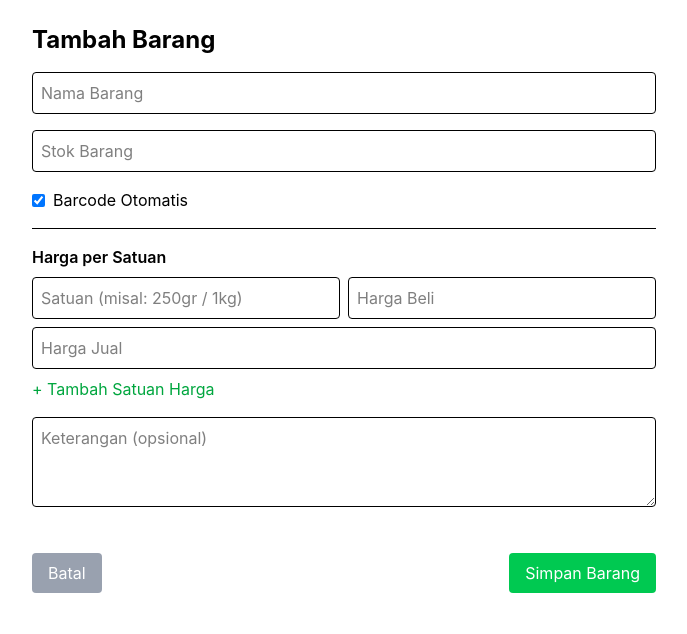
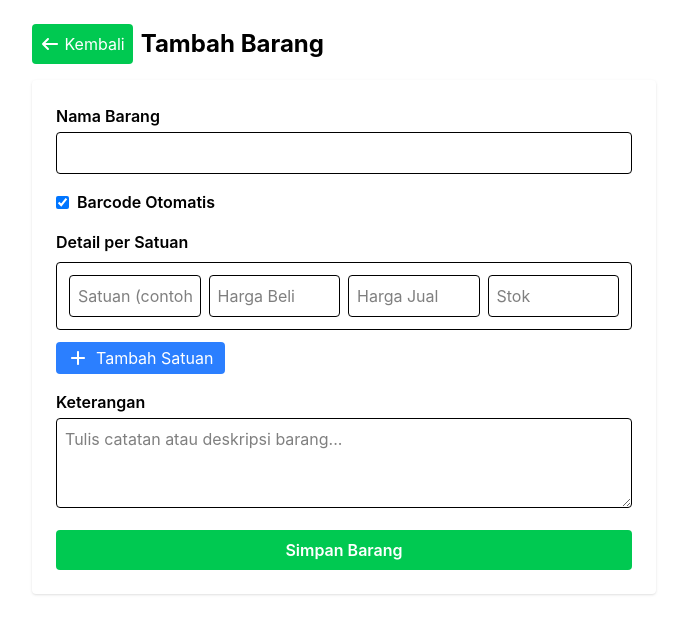
Before and after one commit to 481n4y4/warungkula, a React (Vite) app: page /tambah-barang in a window 1280 px wide. Shown: the top 634 px of the page, without its empty margins (296-983 px from the left). Built offline with nearby package versions, Linux system fonts and the light colour scheme.

Commit message:
📌 chore(ui): final inventory

```diff
--- a/src/pages/EditBarang.jsx
+++ b/src/pages/EditBarang.jsx
@@ -8,53 +8,76 @@ export default function EditBarang() {
   const { id } = useParams();
   const navigate = useNavigate();
 
-  const [formData, setFormData] = useState({
-    name: "",
-    stock: "",
-    purchasePrice: "",
-    barcode: "",
-    sellPrices: [],
-  });
-
-  const [unit, setUnit] = useState("");
-  const [price, setPrice] = useState("");
+  const [name, setName] = useState("");
+  const [barcode, setBarcode] = useState("");
+  const [description, setDescription] = useState("");
+  const [units, setUnits] = useState([
+    { unit: "", purchasePrice: "", sellPrice: "", stock: "" },
+  ]);
 
   useEffect(() => {
     const fetchData = async () => {
       const data = await getItemById(id);
-      if (data) setFormData(data);
+      if (data) {
+        setName(data.name || "");
+        setBarcode(data.barcode || "");
+        setDescription(data.description || "");
+        setUnits(
+          data.units && data.units.length > 0
+            ? data.units.map((u) => ({
+                unit: u.unit || "",
+                purchasePrice: u.purchasePrice || "",
+                sellPrice: u.sellPrice || "",
+                stock: u.stock || "",
+              }))
+            : [{ unit: "", purchasePrice: "", sellPrice: "", stock: "" }]
+        );
+      }
     };
     fetchData();
   }, [id]);
 
-  const handleChange = (e) => {
-    setFormData({ ...formData, [e.target.name]: e.target.value });
+  const handleUnitChange = (index, field, value) => {
+    const updated = [...units];
+    updated[index][field] = value;
+    setUnits(updated);
   };
 
-  const addSellPrice = () => {
-    if (!unit || !price) return;
-    setFormData({
-      ...formData,
-      sellPrices: [...formData.sellPrices, { unit, price: parseInt(price) }],
-    });
-    setUnit("");
-    setPrice("");
+  const handleAddUnit = () => {
+    setUnits([
+      ...units,
+      { unit: "", purchasePrice: "", sellPrice: "", stock: "" },
+    ]);
   };
 
-  const removeSellPrice = (index) => {
-    const updated = formData.sellPrices.filter((_, i) => i !== index);
-    setFormData({ ...formData, sellPrices: updated });
+  const handleRemoveUnit = (index) => {
+    const updated = [...units];
+    updated.splice(index, 1);
+    setUnits(updated);
   };
 
   const handleSubmit = async (e) => {
     e.preventDefault();
-    await updateItem(id, {
-      ...formData,
-      stock: parseInt(formData.stock),
-      purchasePrice: parseInt(formData.purchasePrice),
-    });
+
+    const validUnits = units.filter(
+      (u) => u.unit && u.purchasePrice && u.sellPrice && u.stock
+    );
+
+    const updatedItem = {
+      name,
+      barcode,
+      description,
+      units: validUnits.map((u) => ({
+        unit: u.unit,
+        purchasePrice: Number(u.purchasePrice),
+        sellPrice: Number(u.sellPrice),
+        stock: Number(u.stock),
+      })),
+    };
+
+    await updateItem(id, updatedItem);
     alert("Barang berhasil diperbarui!");
-    navigate("/inventory");
+    navigate("/inventori");
   };
 
   return (
@@ -68,98 +91,119 @@ export default function EditBarang() {
 
       <h1 className="text-2xl font-bold mb-6">Edit Barang</h1>
 
-      <form onSubmit={handleSubmit} className="space-y-4 bg-white p-6 rounded shadow">
+      <form
+        onSubmit={handleSubmit}
+        className="space-y-4 bg-white p-6 rounded shadow"
+      >
+        {/* Nama barang */}
+        <div>
+          <label className="block font-semibold mb-1">Nama Barang</label>
           <input
-          name="name"
-          value={formData.name}
-          onChange={handleChange}
-          placeholder="Nama Barang"
-          className="w-full p-2 border rounded"
+            type="text"
+            className="border rounded w-full p-2"
+            value={name}
+            onChange={(e) => setName(e.target.value)}
             required
           />
+        </div>
 
+        {/* Barcode */}
+        <div>
+          <label className="block font-semibold mb-1">Barcode</label>
           <input
-          name="stock"
-          type="number"
-          value={formData.stock}
-          onChange={handleChange}
-          placeholder="Stok"
-          className="w-full p-2 border rounded"
+            type="text"
+            className="border rounded w-full p-2 bg-gray-100"
+            value={barcode}
+            readOnly
+          />
+        </div>
+
+        {/* Daftar satuan */}
+        <div>
+          <label className="block font-semibold mb-2">Detail per Satuan</label>
+
+          {units.map((u, index) => (
+            <div
+              key={index}
+              className="flex flex-wrap gap-2 mb-3 border p-3 rounded"
+            >
+              <input
+                type="text"
+                placeholder="Satuan (contoh: pcs, dus)"
+                className="border rounded p-2 flex-1 min-w-[100px]"
+                value={u.unit}
+                onChange={(e) =>
+                  handleUnitChange(index, "unit", e.target.value)
+                }
                 required
               />
-
               <input
-          name="purchasePrice"
                 type="number"
-          value={formData.purchasePrice}
-          onChange={handleChange}
                 placeholder="Harga Beli"
-          className="w-full p-2 border rounded"
+                className="border rounded p-2 flex-1 min-w-[100px]"
+                value={u.purchasePrice}
+                onChange={(e) =>
+                  handleUnitChange(index, "purchasePrice", e.target.value)
+                }
                 required
               />
-
               <input
-          name="barcode"
-          value={formData.barcode}
-          onChange={handleChange}
-          placeholder="Barcode"
-          className="w-full p-2 border rounded"
-          readOnly
-        />
-
-        {/* Harga Jual */}
-        <div className="border-t pt-4">
-          <h2 className="font-semibold text-lg mb-2">Harga Jual per Satuan</h2>
-
-          <div className="flex gap-2 mb-3">
-            <input
-              value={unit}
-              onChange={(e) => setUnit(e.target.value)}
-              placeholder="Contoh: 250gr"
-              className="flex-1 p-2 border rounded"
+                type="number"
+                placeholder="Harga Jual"
+                className="border rounded p-2 flex-1 min-w-[100px]"
+                value={u.sellPrice}
+                onChange={(e) =>
+                  handleUnitChange(index, "sellPrice", e.target.value)
+                }
+                required
               />
               <input
-              value={price}
-              onChange={(e) => setPrice(e.target.value)}
-              placeholder="Harga (Rp)"
                 type="number"
-              className="flex-1 p-2 border rounded"
+                placeholder="Stok"
+                className="border rounded p-2 flex-1 min-w-[100px]"
+                value={u.stock}
+                onChange={(e) =>
+                  handleUnitChange(index, "stock", e.target.value)
+                }
+                required
               />
+              {index > 0 && (
                 <button
                   type="button"
-              onClick={addSellPrice}
-              className="bg-green-500 text-white px-3 rounded hover:bg-green-600 transition"
+                  onClick={() => handleRemoveUnit(index)}
+                  className="text-red-500 hover:text-red-700 ml-2"
                 >
-              <FontAwesomeIcon icon={faPlus} />
+                  <FontAwesomeIcon icon={faTrash} />
+                </button>
+              )}
+            </div>
+          ))}
+
+          <button
+            type="button"
+            onClick={handleAddUnit}
+            className="mt-2 flex items-center gap-2 bg-blue-500 text-white px-3 py-1 rounded hover:bg-blue-600 transition"
+          >
+            <FontAwesomeIcon icon={faPlus} /> Tambah Satuan
           </button>
         </div>
 
-          {formData.sellPrices.length > 0 && (
-            <ul className="space-y-2">
-              {formData.sellPrices.map((sp, i) => (
-                <li
-                  key={i}
-                  className="flex justify-between items-center bg-gray-50 p-2 rounded border"
-                >
-                  <span>
-                    {sp.unit} — Rp {sp.price.toLocaleString("id-ID")}
-                  </span>
-                  <button
-                    type="button"
-                    onClick={() => removeSellPrice(i)}
-                    className="text-red-500 hover:text-red-700"
-                  >
-                    <FontAwesomeIcon icon={faTrash} />
-                  </button>
-                </li>
-              ))}
-            </ul>
-          )}
+        {/* Keterangan */}
+        <div>
+          <label className="block font-semibold mb-1">Keterangan</label>
+          <textarea
+            className="border rounded w-full p-2"
+            placeholder="Tulis catatan atau deskripsi barang..."
+            value={description}
+            onChange={(e) => setDescription(e.target.value)}
+            rows="3"
+          />
         </div>
 
+        {/* Tombol simpan */}
         <button
           type="submit"
-          className="bg-blue-500 text-white px-4 py-2 rounded hover:bg-blue-600 transition w-full"
+          className="bg-green-500 text-white py-2 rounded hover:bg-green-600 transition w-full font-semibold"
         >
           Simpan Perubahan
         </button>
--- a/src/pages/Inventori.jsx
+++ b/src/pages/Inventori.jsx
@@ -51,39 +51,52 @@ export default function Inventory() {
       </div>
 
       {/* Daftar Barang */}
-      <ul className="space-y-2">
+      <ul className="space-y-3">
         {items.map((item) => (
           <li
             key={item.id}
-            className="flex justify-between items-start bg-white border p-3 rounded shadow-sm"
+            className="flex justify-between items-start bg-white border p-4 rounded shadow-sm"
           >
-            <div>
+            <div className="flex-1">
               <p className="font-semibold text-lg">{item.name}</p>
-              <p>Stok: {item.stock}</p>
-              <p>
-                Harga Beli: Rp {item.purchasePrice?.toLocaleString("id-ID")}
-              </p>
-              <p>Barcode: {item.barcode}</p>
+              <p className="text-gray-700">Barcode: {item.barcode}</p>
 
-              {/* Harga jual per satuan */}
-              {item.sellPrices && item.sellPrices.length > 0 ? (
-                <div className="mt-2">
-                  <p className="font-semibold text-gray-700">Harga Jual:</p>
-                  <ul className="ml-4 list-disc text-gray-600">
-                    {item.sellPrices.map((sp, i) => (
-                      <li key={i}>
-                        {sp.unit} — Rp {sp.price.toLocaleString("id-ID")}
-                      </li>
-                    ))}
-                  </ul>
+              {/* Daftar satuan */}
+              {item.units && item.units.length > 0 ? (
+                <div className="mt-3">
+                  <p className="font-semibold text-gray-700">Detail per Satuan:</p>
+                  <table className="w-full mt-1 border border-gray-300 text-sm">
+                    <thead className="bg-gray-100">
+                      <tr>
+                        <th className="border p-1 text-left">Satuan</th>
+                        <th className="border p-1 text-left">Harga Beli</th>
+                        <th className="border p-1 text-left">Harga Jual</th>
+                        <th className="border p-1 text-left">Stok</th>
+                      </tr>
+                    </thead>
+                    <tbody>
+                      {item.units.map((u, i) => (
+                        <tr key={i}>
+                          <td className="border p-1">{u.unit}</td>
+                          <td className="border p-1">
+                            Rp {u.purchasePrice?.toLocaleString("id-ID")}
+                          </td>
+                          <td className="border p-1">
+                            Rp {u.sellPrice?.toLocaleString("id-ID")}
+                          </td>
+                          <td className="border p-1">{u.stock}</td>
+                        </tr>
+                      ))}
+                    </tbody>
+                  </table>
                 </div>
               ) : (
-                <p className="text-gray-500 italic">Belum ada harga jual.</p>
+                <p className="text-gray-500 italic mt-2">Belum ada satuan / harga jual.</p>
               )}
             </div>
 
             {/* Tombol aksi */}
-            <div className="flex flex-col gap-2">
+            <div className="flex flex-col gap-2 ml-4">
               <button
                 onClick={() => navigate(`/edit-barang/${item.id}`)}
                 className="bg-blue-500 text-white px-3 py-1 rounded hover:bg-blue-600 transition flex items-center gap-1"
--- a/src/pages/TambahBarang.jsx
+++ b/src/pages/TambahBarang.jsx
@@ -1,59 +1,65 @@
 import React, { useState } from "react";
+import { FontAwesomeIcon } from "@fortawesome/react-fontawesome";
+import { faArrowLeft, faPlus, faTrash } from "@fortawesome/free-solid-svg-icons";
+import { addItem } from "../services/inventoriService";
 import { useNavigate } from "react-router-dom";
-import { addItem } from "../services/inventoriService";
 
 export default function TambahBarang() {
   const navigate = useNavigate();
-  const [formData, setFormData] = useState({
-    name: "",
-    stock: "",
-    barcode: "",
-    note: "",
-  });
 
+  const [name, setName] = useState("");
+  const [barcode, setBarcode] = useState("");
   const [autoBarcode, setAutoBarcode] = useState(true);
-  const [prices, setPrices] = useState([
-    { unit: "", purchasePrice: "", sellPrice: "" },
+  const [description, setDescription] = useState("");
+  const [units, setUnits] = useState([
+    { unit: "", purchasePrice: "", sellPrice: "", stock: "" },
   ]);
 
-  const handleChange = (e) => {
-    setFormData({
-      ...formData,
-      [e.target.name]: e.target.value,
-    });
-  };
-
-  const handlePriceChange = (index, field, value) => {
-    const updated = [...prices];
-    updated[index][field] = value;
-    setPrices(updated);
-  };
-
-  const handleAddPrice = () => {
-    setPrices([...prices, { unit: "", purchasePrice: "", sellPrice: "" }]);
-  };
-
-  const handleRemovePrice = (index) => {
-    const updated = [...prices];
-    updated.splice(index, 1);
-    setPrices(updated);
-  };
-
+  // Fungsi generate barcode otomatis
   const generateBarcode = () => {
     return "BR" + Date.now();
   };
 
+  // Tambah unit baru
+  const handleAddUnit = () => {
+    setUnits([
+      ...units,
+      { unit: "", purchasePrice: "", sellPrice: "", stock: "" },
+    ]);
+  };
+
+  // Ubah data di tiap unit
+  const handleUnitChange = (index, field, value) => {
+    const updated = [...units];
+    updated[index][field] = value;
+    setUnits(updated);
+  };
+
+  // Hapus satu unit
+  const handleRemoveUnit = (index) => {
+    const updated = [...units];
+    updated.splice(index, 1);
+    setUnits(updated);
+  };
+
+  // Submit data
   const handleSubmit = async (e) => {
     e.preventDefault();
 
+    const validUnits = units.filter(
+      (u) => u.unit && u.purchasePrice && u.sellPrice && u.stock
+    );
+
     const newItem = {
-      name: formData.name,
-      stock: parseInt(formData.stock),
-      note: formData.note,
-      barcode: autoBarcode ? generateBarcode() : formData.barcode,
-      prices: prices.filter(
-        (p) => p.unit && p.purchasePrice && p.sellPrice
-      ),
+      name,
+      barcode: autoBarcode ? generateBarcode() : barcode,
+      description,
+      units: validUnits.map((u) => ({
+        unit: u.unit,
+        purchasePrice: Number(u.purchasePrice),
+        sellPrice: Number(u.sellPrice),
+        stock: Number(u.stock),
+      })),
     };
 
     await addItem(newItem);
@@ -61,85 +67,114 @@ export default function TambahBarang() {
   };
 
   return (
-    <div className="max-w-2xl mx-auto p-6">
-      <h1 className="text-2xl font-bold mb-4">Tambah Barang</h1>
+    <div className="p-6 max-w-2xl mx-auto">
+      {/* Header */}
+      <div className="flex items-center gap-2 mb-4">
+        <button
+          onClick={() => navigate("/inventori")}
+          className="p-2 bg-green-500 rounded text-white hover:bg-green-600 transition"
+        >
+          <FontAwesomeIcon icon={faArrowLeft} /> Kembali
+        </button>
+        <h1 className="text-2xl font-bold">Tambah Barang</h1>
+      </div>
 
-      <form onSubmit={handleSubmit} className="space-y-4">
+      {/* Form */}
+      <form
+        onSubmit={handleSubmit}
+        className="space-y-4 bg-white p-6 rounded shadow"
+      >
+        {/* Nama barang */}
+        <div>
+          <label className="block font-semibold mb-1">Nama Barang</label>
           <input
-          name="name"
-          value={formData.name}
-          onChange={handleChange}
-          placeholder="Nama Barang"
-          className="w-full p-2 border rounded"
+            type="text"
+            className="border rounded w-full p-2"
+            value={name}
+            onChange={(e) => setName(e.target.value)}
+            required
           />
-
-        <input
-          name="stock"
-          type="number"
-          value={formData.stock}
-          onChange={handleChange}
-          placeholder="Stok Barang"
-          className="w-full p-2 border rounded"
-        />
+        </div>
 
         {/* Barcode */}
-        <div className="flex items-center gap-2">
+        <div>
+          <div className="flex items-center gap-2 mb-1">
             <input
               type="checkbox"
               checked={autoBarcode}
               onChange={() => setAutoBarcode(!autoBarcode)}
             />
-          <label>Barcode Otomatis</label>
+            <label className="font-semibold">Barcode Otomatis</label>
           </div>
 
           {!autoBarcode && (
             <input
-            name="barcode"
-            value={formData.barcode}
-            onChange={handleChange}
+              type="text"
               placeholder="Masukkan Barcode"
-            className="w-full p-2 border rounded"
+              className="border rounded w-full p-2"
+              value={barcode}
+              onChange={(e) => setBarcode(e.target.value)}
+              required
             />
           )}
+        </div>
 
-        {/* Daftar harga per satuan */}
-        <div className="border-t pt-4">
-          <h2 className="font-semibold mb-2">Harga per Satuan</h2>
+        {/* Daftar satuan */}
+        <div>
+          <label className="block font-semibold mb-2">Detail per Satuan</label>
 
-          {prices.map((p, i) => (
-            <div key={i} className="flex gap-2 mb-2 flex-wrap">
+          {units.map((u, index) => (
+            <div
+              key={index}
+              className="flex flex-wrap gap-2 mb-3 border p-3 rounded"
+            >
               <input
                 type="text"
-                value={p.unit}
-                onChange={(e) => handlePriceChange(i, "unit", e.target.value)}
-                placeholder="Satuan (misal: 250gr / 1kg)"
-                className="flex-1 p-2 border rounded"
+                placeholder="Satuan (contoh: pcs, dus)"
+                className="border rounded p-2 flex-1 min-w-[100px]"
+                value={u.unit}
+                onChange={(e) =>
+                  handleUnitChange(index, "unit", e.target.value)
+                }
+                required
               />
               <input
                 type="number"
-                value={p.purchasePrice}
+                placeholder="Harga Beli"
+                className="border rounded p-2 flex-1 min-w-[100px]"
+                value={u.purchasePrice}
                 onChange={(e) =>
-                  handlePriceChange(i, "purchasePrice", e.target.value)
+                  handleUnitChange(index, "purchasePrice", e.target.value)
                 }
-                placeholder="Harga Beli"
-                className="flex-1 p-2 border rounded"
+                required
               />
               <input
                 type="number"
-                value={p.sellPrice}
+                placeholder="Harga Jual"
+                className="border rounded p-2 flex-1 min-w-[100px]"
+                value={u.sellPrice}
                 onChange={(e) =>
-                  handlePriceChange(i, "sellPrice", e.target.value)
+                  handleUnitChange(index, "sellPrice", e.target.value)
                 }
-                placeholder="Harga Jual"
-                className="flex-1 p-2 border rounded"
+                required
               />
-              {i > 0 && (
+              <input
+                type="number"
+                placeholder="Stok"
+                className="border rounded p-2 flex-1 min-w-[100px]"
+                value={u.stock}
+                onChange={(e) =>
+                  handleUnitChange(index, "stock", e.target.value)
+                }
+                required
+              />
+              {index > 0 && (
                 <button
                   type="button"
-                  onClick={() => handleRemovePrice(i)}
-                  className="text-red-500 font-bold"
+                  onClick={() => handleRemoveUnit(index)}
+                  className="text-red-500 hover:text-red-700 ml-2"
                 >
-                  ×
+                  <FontAwesomeIcon icon={faTrash} />
                 </button>
               )}
             </div>
@@ -147,39 +182,32 @@ export default function TambahBarang() {
 
           <button
             type="button"
-            onClick={handleAddPrice}
-            className="text-green-600 hover:underline"
+            onClick={handleAddUnit}
+            className="mt-2 flex items-center gap-2 bg-blue-500 text-white px-3 py-1 rounded hover:bg-blue-600 transition"
           >
-            + Tambah Satuan Harga
+            <FontAwesomeIcon icon={faPlus} /> Tambah Satuan
           </button>
         </div>
 
-        {/* Kolom keterangan */}
+        {/* Keterangan */}
+        <div>
+          <label className="block font-semibold mb-1">Keterangan</label>
           <textarea
-          name="note"
-          value={formData.note}
-          onChange={handleChange}
-          placeholder="Keterangan (opsional)"
-          className="w-full p-2 border rounded"
-          rows={3}
+            className="border rounded w-full p-2"
+            placeholder="Tulis catatan atau deskripsi barang..."
+            value={description}
+            onChange={(e) => setDescription(e.target.value)}
+            rows="3"
           />
+        </div>
 
-        {/* Tombol aksi */}
-        <div className="flex justify-between mt-6">
-          <button
-            type="button"
-            onClick={() => navigate("/inventori")}
-            className="bg-gray-400 text-white px-4 py-2 rounded"
-          >
-            Batal
-          </button>
+        {/* Tombol simpan */}
         <button
           type="submit"
-            className="bg-green-500 text-white px-4 py-2 rounded"
+          className="w-full bg-green-500 text-white py-2 rounded hover:bg-green-600 transition font-semibold"
         >
           Simpan Barang
         </button>
-        </div>
       </form>
     </div>
   );
```
Lines whose indentation alone changed are shown as unchanged.
